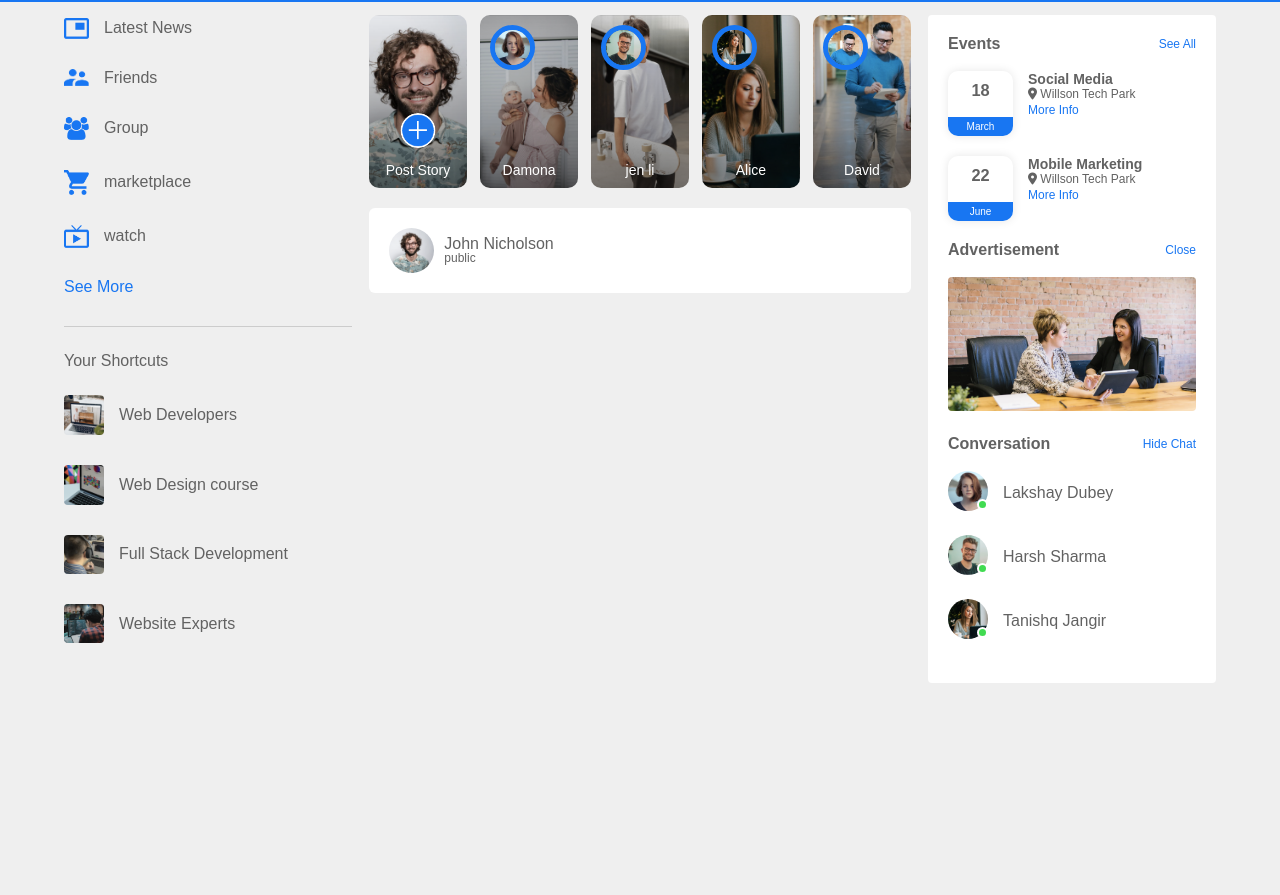
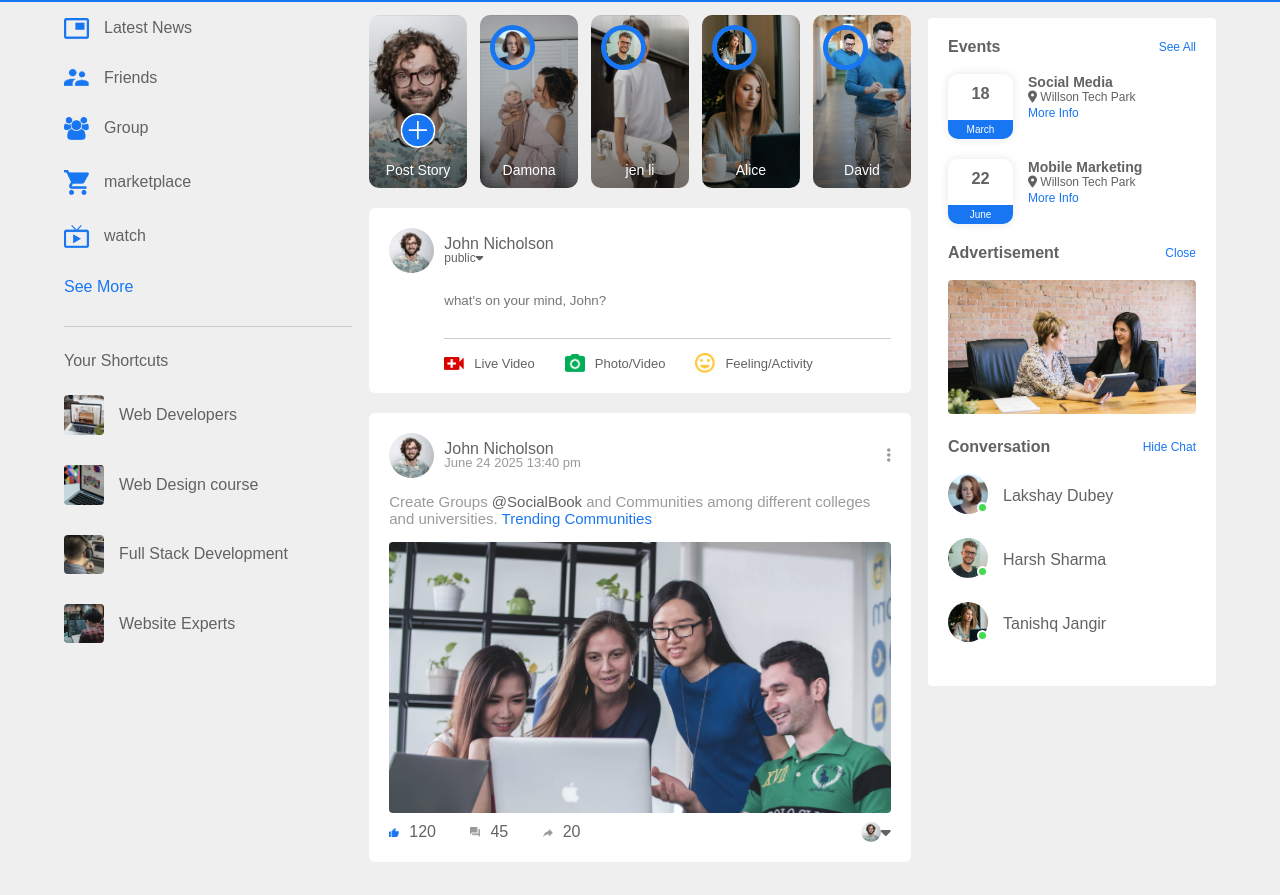
Before and after one commit to harsh6029sharma/Project1, a plain HTML site: page index.html in a window 1280 px wide. Shown: the part 52-947 px from the top of the page. Before the commit the page ends 800 px from the top, so only its background shows below. Drawn offline with Linux system fonts and the light colour scheme.

Commit message:
changed frontend

```diff
--- a/index.html
+++ b/index.html
@@ -93,14 +93,61 @@
                     <img src="images/profile-pic.png">
                     <div>
                         <p>John Nicholson</p>
-                        <small>public</small>
+                        <small>public<i class="fa-solid fa-caret-down"></i></small>
 
                     </div>
                 </div>
+
+                <div class="post-input-container">
+                    <textarea rows="3" placeholder="what's on your mind, John?"></textarea>
+                    <div class="add-post-links">
+                        <a href="#"><img src="images/live-video.png">Live Video</a>
+                        <a href="#"><img src="images/photo.png">Photo/Video</a>
+                        <a href="#"><img src="images/feeling.png">Feeling/Activity</a>
+                    </div>
+                </div>
+
             </div>
 
 
 
+
+            <div class="post-container">
+                <div class="post-row">
+                    <div class="user-profile">
+                        <img src="images/profile-pic.png">
+                        <div>
+                            <p>John Nicholson</p>
+                           <span>June 24 2025 13:40 pm</span>
+
+                        </div>
+                    </div>
+                    <a href="#"><i class="fas fa-ellipsis-v"></i></a>
+                </div>
+
+                <p class="post-text">Create Groups <span>@SocialBook</span> and Communities among different colleges and universities. <a href="#">Trending Communities</a>
+                </p>
+
+                <img src="images/feed-image-1.png" class="post-img">
+
+                <div class="post-row">
+                    <div class="activity-icons">
+                        <div>
+                            <img src="images/like-blue.png">120
+                        </div>
+
+                        <div>
+                            <img src="images/comments.png">45
+                        </div>
+                        <div>
+                            <img src="images/share.png">20
+                        </div>
+                    </div>
+                    <div class="post-profile-icon">
+                        <img src="images/profile-pic.png"> <i class="fa-solid fa-caret-down"></i>
+                    </div>
+                </div>
+            </div>
         </div>
 
 
--- a/style.css
+++ b/style.css
@@ -331,3 +331,107 @@ nav{
 .user-profile small{
     font-size: 12px;
 }
+
+.post-input-container{
+    padding-left: 55px;
+    padding-top: 20px;
+}
+
+.post-input-container textarea{
+    width: 100%;
+    border: 0;
+    outline: 0;
+    border-bottom: 1px solid #ccc;
+    background: transparent;
+    resize: none;
+}
+
+.add-post-links{
+    display: flex;
+    margin-top: 10px;
+}
+
+.add-post-links a {
+    text-decoration: none;
+    display: flex;
+    align-items: center;
+    color: #626262;
+    margin-right: 30px;
+    font-size: 13px;
+}
+
+.add-post-links a img {
+    width: 20px;
+    margin-right: 10px;
+}
+
+.post-container{
+    width: 100%;
+    background: #fff;
+    border-radius: 6px;
+    padding: 20px;
+    color: #626262;
+    margin: 20px 0;
+
+}
+
+.user-profile span{
+    font-size: 13px;
+    color: #9a9a9a;
+}
+
+.post-text{
+    color: #9a9a9a;
+    margin: 15px 0;
+    font-size: 15px;
+}
+
+.post-text span{
+    color: #626262;
+    font-weight: 500;
+}
+
+.post-text a {
+    color: #1876f2;
+    text-decoration: none;
+}
+
+.post-img{
+    width: 100%;
+    border-radius: 4px;
+    margin-bottom: 5px;
+}
+
+.post-row{
+    display: flex;
+    align-items: center;
+    justify-content: space-between;
+
+}
+
+.activity-icons div img{
+    width: 10px;
+    margin-right: 10px;
+
+}
+
+.activity-icons div{
+   display: inline;
+   align-items: center;
+   margin-right: 30px;
+}
+
+.post-profile-icon{
+    display: flex;
+    align-items: center;
+}
+
+.post-profile-icon img{
+    width: 20px;
+    border-radius: 50%;
+}
+
+.post-row a{
+    color: #9a9a9a;
+
+}
```
